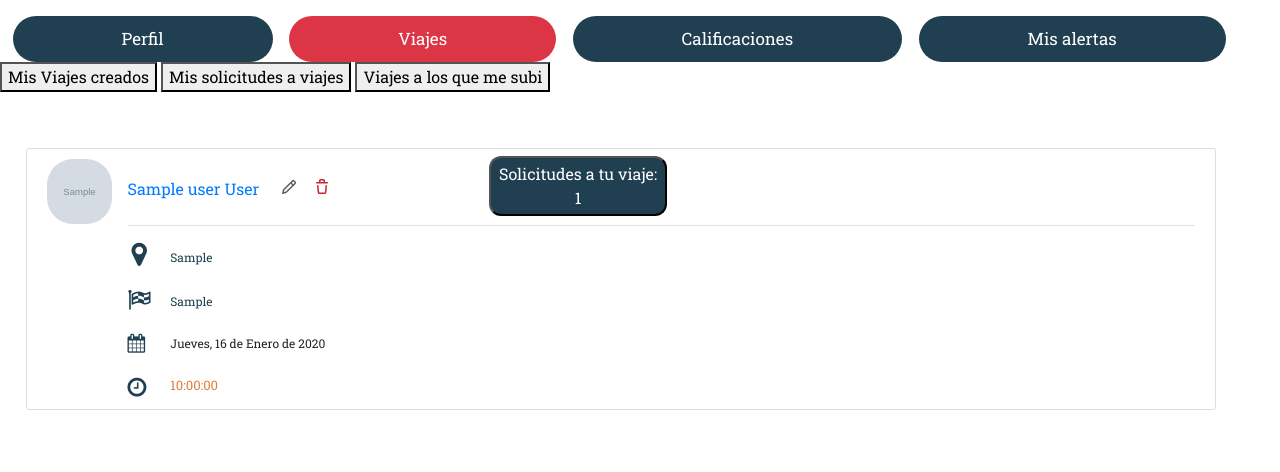
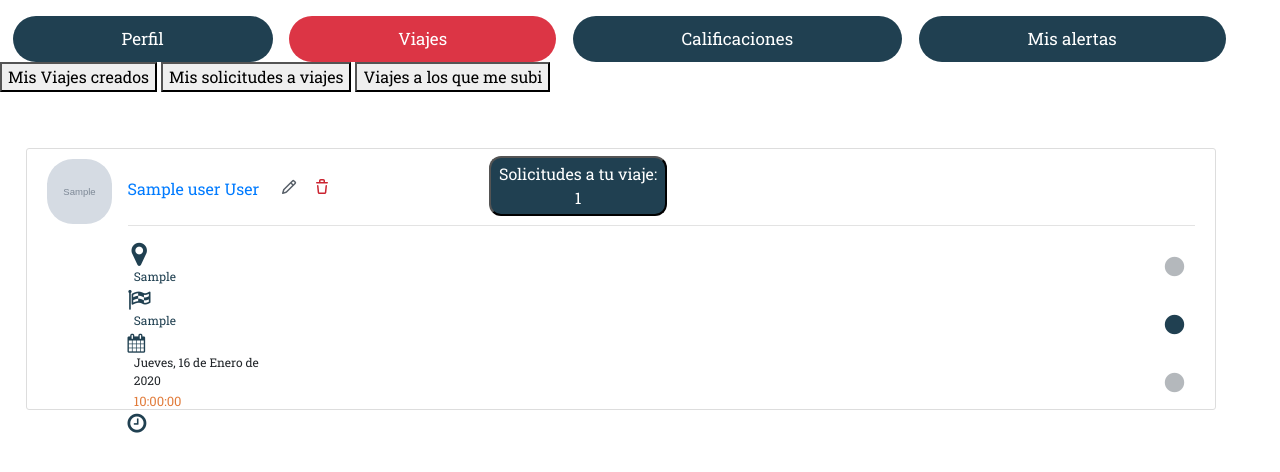
Before and after one commit to juanipullaro/ecotravel, a Flask app: page /account in a window 1280 px wide, after a click on "Viajes". Shown: the part 72-544 px from the top of the page. Run offline with Flask 2, Linux system fonts and the light colour scheme; a user stored in the database is signed in; tables that the repository leaves empty hold one stand-in row (values such as "Sample post"); grey boxes marked "Sample" are stand-in pictures; some libraries are stand-ins or nearby versions.

Commit message:
changestatustravel

```diff
--- a/app/static/css/account.css
+++ b/app/static/css/account.css
@@ -163,9 +163,13 @@
 
 
 
-.data{
+.data-travel{
     height: 158px;
+    display: flex;
+    justify-content: space-between;
 }
+
+
 
 
 
@@ -517,30 +521,89 @@ right: -30%;
           margin-bottom: 5px;
           text-align: center;
         }
-        .statusdisponible{
-          width: 17%;
-          margin-left: 185%;
-          margin-top: -26%;
-          position: absolute;
-          font-size: 20px;
-          color: #009310ba;
-                  }
-        .statuscompleto{
-          width: 17%;
-          margin-left: 185%;
-          margin-top: -20%;
-          position: absolute;
-          font-size: 20px;
-          color:#626a727a;
-        }
-        .statusen_transito{
-          width: 17%;
-          margin-left: 185%;
-          margin-top: -14%;
-          position: absolute;
+
+        .statustravel1{
           font-size: 20px;
           color: #626a727a;
+          width: 102%;
         }
+
+
+
+      .prueba {
+        display: block;
+        justify-content: center;
+
+
+      }
+      .prueba .statustravel1 span:first-child {
+        display: inline-block;
+        padding: 10px;
+      }
+      .prueba .statustravel1 {
+        position: relative;
+        overflow: hidden;
+        width: 241%;
+        text-align: center;
+        margin-left: -72%;
+        margin-bottom: 8px;
+      }
+
+      .prueba .statustravel1 span:last-child {
+        position: absolute;
+        top: 0;
+        right: 0;
+        bottom: 0;
+        left: 0;
+        display: flex;
+        align-items: center;
+        justify-content: center;
+        transform: translateY(-100%);
+        color: #204051;
+        font-size: 16px;
+        background-color: #b4b8bc;
+        border-radius: 16px;
+        height: 24px;
+              }
+        .prueba .statustravel1 span {
+        transition: transform 0.2s ease-out;
+      }
+
+      .prueba .statustravel1:hover span:first-child {
+        transform: translateY(100%);
+      }
+
+      .prueba .statustravel1:hover span:last-child {
+        transform: none;
+      }
+      .prueba [data-animation="to-top"] .statustravel1 span:last-child {
+        transform: translateY(100%);
+      }
+
+      .prueba [data-animation="to-top"] .statustravel1:hover span:first-child {
+        transform: translateY(-100%);
+      }
+
+      .prueba [data-animation="to-right"] .statustravel1 span:last-child {
+        transform: translateX(-100%);
+      }
+
+      .prueba [data-animation="to-right"] .statustravel1:hover span:first-child {
+        transform: translateX(100%);
+      }
+
+      .prueba [data-animation="to-left"] .statustravel1 span:last-child {
+        transform: translateX(100%);
+      }
+
+      .prueba [data-animation="to-left"] .statustravel1:hover span:first-child {
+        transform: translateX(-100%);
+      }
+
+
+
+
+
 
        .statusfin{
                 width: 6%;
--- a/app/templates/account.html
+++ b/app/templates/account.html
@@ -3,7 +3,6 @@
 {% include "navbar.html" %}>
 <link rel="stylesheet" href="./static/css/account.css">
 <link rel="stylesheet" href="path/to/font-awesome/css/font-awesome.min.css">
-
 
   <div class="tab">
     <button class="tablinks" onclick="openCity(event, 'Perfil')" id="defaultOpen">Perfil</button>
@@ -119,9 +118,10 @@
                       </ul>
                       {%endif%}
                     </div>
+               </div>
 
-            </div>
-            <div class="data">
+            <div class="data data-travel" >
+              <div>
                   <i class="fa fa-map-marker ori" aria-hidden="true"></i><div class="oriaccount"> {{travel.origin.location}} </div>
                   <i class="fa fa-flag-checkered des" aria-hidden="true"></i> <div class="desaccount">{{travel.dest.location}} </div>
                   <i class="fa fa-calendar" aria-hidden="true"></i>  <div class="fecaccount">
@@ -138,16 +138,24 @@
                     <li><a href="{{ url_for('account')}}">  {% for travel_request in travel.getaccept_request() %}
                       <div class="passagers">{{travel_request.passenger.name|capitalize}} {{travel_request.passenger.surname|capitalize}}</div>
                       <a class="btn-requestdown" href="{{ url_for('down_request', id_passenger=travel_request.passenger.dni,id_travel=travel_request.travel.id ) }}" >Bajar del viaje</a>
-
                       {% endfor %}</a></li>
                   </ul>
-              {% if travel.status=="disponible" %}
-              <div class="statusdisponible"><i class="fas fa-circle"></i></div>
-              <div class="statuscompleto"><i class="fas fa-circle"></i></div>
-              <div class="statusen_transito"><i class="fas fa-circle"></i></div>
-              {% else %}
+                </div>
+              </div>
 
-            {% endif %}
+              <div class="prueba">
+                <div class="statustravel1"  {% if travel.status =='disponible'%}  style="color:#1ebb1ed6"  {%endif%} >
+                    <span><i  class="fas fa-circle" aria-hidden="true"></i></span>
+                    <span style="color: white;background-color: #42c642;">Disponible</span>
+                </div>
+                <div class="statustravel1"  {% if travel.status =='completo'%}    style="color:#204051;"   {%endif%} >
+                    <span><i  class="fas fa-circle" aria-hidden="true"></i></span>
+                    <span style="color: white;background-color: #204051;">Completo</span>
+                </div>
+                <div class="statustravel1"  {% if travel.status =='en_transito'%} style="color:#e6c203d6;"  {%endif%} >
+                    <span><i  class="fas fa-circle" aria-hidden="true"></i></span>
+                    <span style="color: white;background-color: #e6c203d6;;">En curso</span>
+                 </div>
               </div>
             </div>
           </div>
@@ -293,6 +301,9 @@
     };
   })
   </script>
-
-
+  <script>
+    $(document).ready(function(){
+      $('[data-toggle="tooltip"]').tooltip();
+    });
+    </script>
  {% endblock body %}-->
```
Lines whose indentation alone changed are shown as unchanged.
